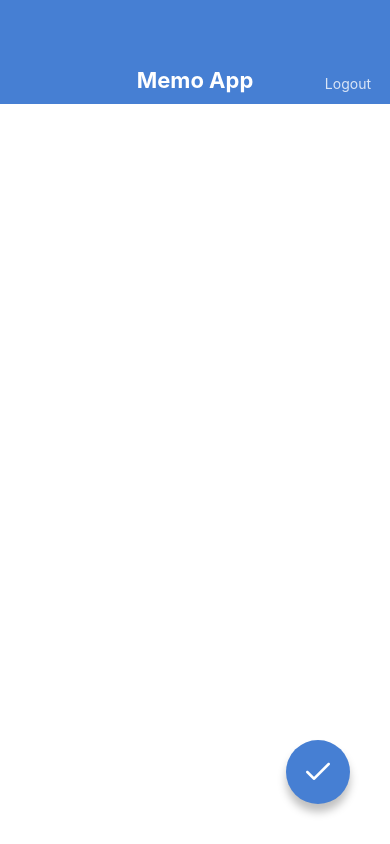
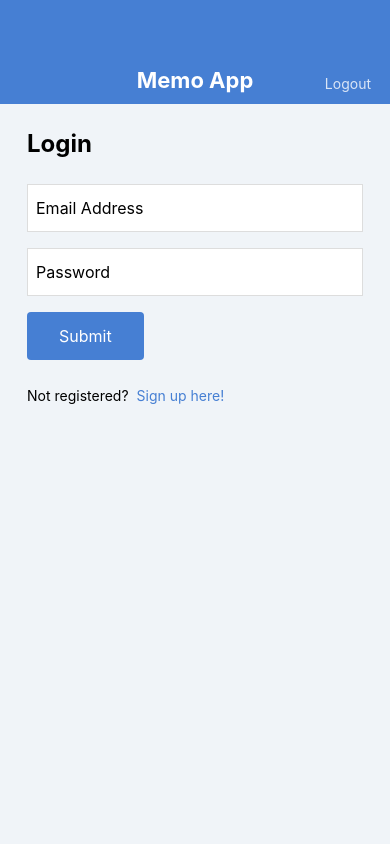
Before and after one commit to kzk-maeda/ExpoSample, a React Native app: screen / in a window 390 px wide. Built offline with nearby package versions, Linux system fonts and the light colour scheme.

Commit message:
add signup screen

```diff
--- a/App.jsx
+++ b/App.jsx
@@ -3,12 +3,14 @@
 // import MemoDetailScreen from './src/screens/MemoDetailScreen';
 import MemoEditScreen from './src/screens/MemoEditScreen';
 import MemoCreateScreen from './src/screens/MemoCreateScreen';
+import LogInScreen from './src/screens/LoginScreen';
 
 export default function App() {
   return (
     // <MemoListScreen />
     // <MemoDetailScreen />
     // <MemoEditScreen />
-    <MemoCreateScreen />
+    // <MemoCreateScreen />
+    <LogInScreen />
   );
 }
--- /dev/null
+++ b/src/screens/LoginScreen.jsx
@@ -0,0 +1,79 @@
+import React from 'react';
+import {
+  View, Text, TextInput, StyleSheet
+} from 'react-native';
+
+import AppBar from '../components/AppBar';
+
+export default function LogInScreen() {
+  return (
+    <View style={styles.container}>
+      <AppBar />
+      <View style={styles.inner}>
+        <Text style={styles.title}>Login</Text>
+        <TextInput style={styles.input} value="Email Address" />
+        <TextInput style={styles.input} value="Password" />
+        <View style={styles.bottunContainer}>
+          <Text style={styles.buttonLabel}>Submit</Text>
+        </View>
+        <View style={styles.footer}>
+          <Text style={styles.footerText}>Not registered?</Text>
+          <Text style={styles.footerLink}>Sign up here!</Text>
+        </View>
+      </View>
+    </View>
+  );
+}
+
+const styles = StyleSheet.create({
+  container: {
+    flex: 1,
+    backgroundColor: '#F0F4F8'
+  },
+  inner: {
+    paddingHorizontal: 27,
+    paddingVertical: 24
+  },
+  title: {
+    fontSize: 24,
+    lineHeight: 32,
+    fontWeight: 'bold',
+    marginBottom: 24,
+  },
+  input: {
+    fontSize: 16,
+    // lineHeight: 32,
+    height: 48,
+    borderColor: '#dddddd',
+    borderWidth: 1,
+    backgroundColor: '#ffffff',
+    paddingHorizontal: 8,
+    marginBottom: 16,
+  },
+  bottunContainer: {
+    backgroundColor: '#467FD3',
+    borderRadius: 4,
+    alignSelf: 'flex-start',
+    marginBottom: 24,
+  },
+  buttonLabel: {
+    fontSize: 16,
+    lineHeight: 32,
+    paddingVertical: 8,
+    paddingHorizontal: 32,
+    color: '#ffffff',
+  },
+  footerText: {
+    fontSize: 14,
+    lineHeight: 24,
+    marginRight: 8,
+  },
+  footerLink: {
+    fontSize: 14,
+    lineHeight: 24,
+    color: '#467FD3',
+  },
+  footer: {
+    flexDirection: 'row'
+  },
+});
```
